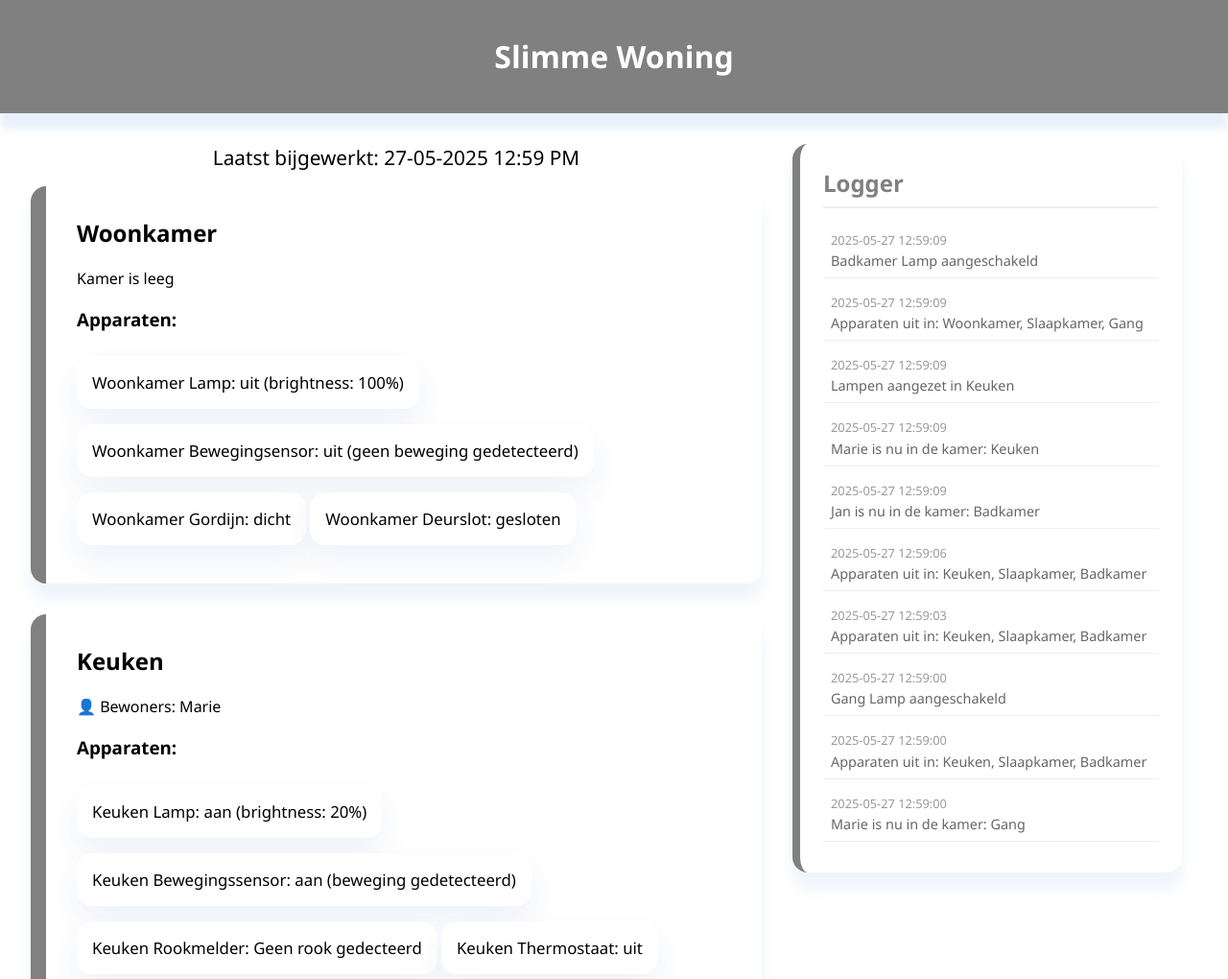
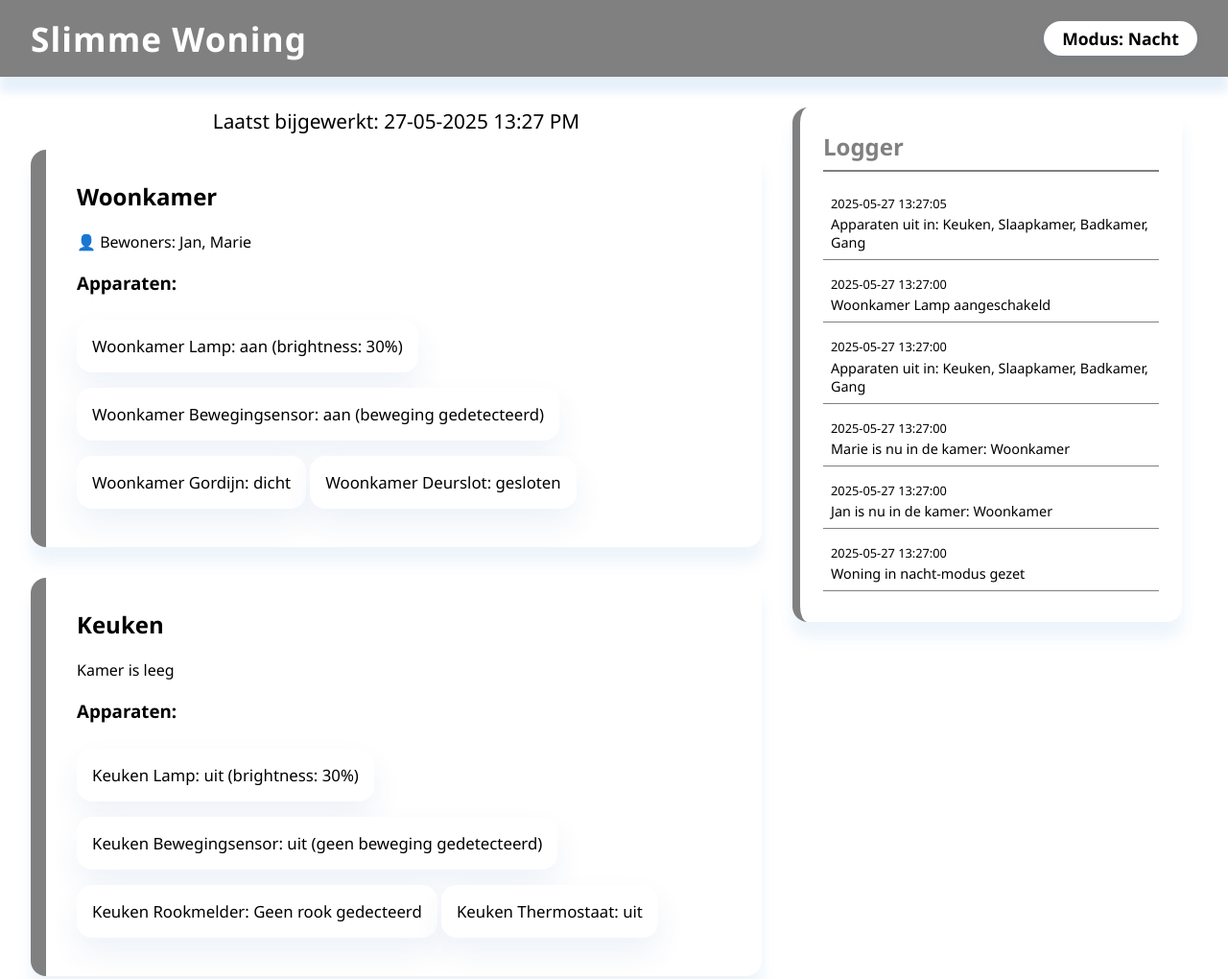
Before and after one commit to Khqled-syr/Smart-Home, a plain HTML site: page _site/index.html in a window 1280 px wide. Shown: the top 1020 px of the page at 96% size. Drawn offline with Linux system fonts and the light colour scheme.

Commit message:
fixed nacht, vakantie modus.

```diff
--- a/_site/index.html
+++ b/_site/index.html
@@ -8,25 +8,26 @@
 <body>
     <div class="header">
         <h1>Slimme Woning</h1>
+        <div class="modus">Modus: Nacht</div>
     </div>
     <div class="main-content">
         <div class="container">
-            <div class="tijdstip">Laatst bijgewerkt: 27-05-2025 12:59 PM</div>
+            <div class="tijdstip">Laatst bijgewerkt: 27-05-2025 13:27 PM</div>
 <div class="kamer">
 <h2>Woonkamer</h2>
-<div class="bewoners leeg">Kamer is leeg</div>
+<div class="bewoners">👤 Bewoners: Jan, Marie</div>
 <h3>Apparaten:</h3>
-<div class="apparaat">Woonkamer Lamp: uit (brightness: 100%)</div>
-<div class="apparaat">Woonkamer Bewegingsensor: uit (geen beweging gedetecteerd)</div>
+<div class="apparaat">Woonkamer Lamp: aan (brightness: 30%)</div>
+<div class="apparaat">Woonkamer Bewegingsensor: aan (beweging gedetecteerd)</div>
 <div class="apparaat">Woonkamer Gordijn: dicht</div>
 <div class="apparaat">Woonkamer Deurslot: gesloten</div>
 </div>
 <div class="kamer">
 <h2>Keuken</h2>
-<div class="bewoners">👤 Bewoners: Marie</div>
+<div class="bewoners leeg">Kamer is leeg</div>
 <h3>Apparaten:</h3>
-<div class="apparaat">Keuken Lamp: aan (brightness: 20%)</div>
-<div class="apparaat">Keuken Bewegingssensor: aan (beweging gedetecteerd)</div>
+<div class="apparaat">Keuken Lamp: uit (brightness: 30%)</div>
+<div class="apparaat">Keuken Bewegingsensor: uit (geen beweging gedetecteerd)</div>
 <div class="apparaat">Keuken Rookmelder: Geen rook gedecteerd</div>
 <div class="apparaat">Keuken Thermostaat: uit</div>
 </div>
@@ -34,67 +35,51 @@
 <h2>Slaapkamer</h2>
 <div class="bewoners leeg">Kamer is leeg</div>
 <h3>Apparaten:</h3>
-<div class="apparaat">Slaapkamer Lamp: uit (brightness: 20%)</div>
-<div class="apparaat">Slaapkamer Bewegingssensor: uit (geen beweging gedetecteerd)</div>
+<div class="apparaat">Slaapkamer Lamp: uit (brightness: 30%)</div>
+<div class="apparaat">Slaapkamer Bewegingsensor: uit (geen beweging gedetecteerd)</div>
 <div class="apparaat">Slaapkamer Gordijn: dicht</div>
 </div>
 <div class="kamer">
 <h2>Badkamer</h2>
-<div class="bewoners">👤 Bewoners: Jan</div>
+<div class="bewoners leeg">Kamer is leeg</div>
 <h3>Apparaten:</h3>
-<div class="apparaat">Badkamer Lamp: aan (brightness: 20%)</div>
-<div class="apparaat">Badkamer Bewegingssensor: aan (beweging gedetecteerd)</div>
+<div class="apparaat">Badkamer Lamp: uit (brightness: 30%)</div>
+<div class="apparaat">Badkamer Bewegingssensor: uit (geen beweging gedetecteerd)</div>
 </div>
 <div class="kamer">
 <h2>Gang</h2>
 <div class="bewoners leeg">Kamer is leeg</div>
 <h3>Apparaten:</h3>
-<div class="apparaat">Gang Lamp: uit (brightness: 100%)</div>
+<div class="apparaat">Gang Lamp: uit (brightness: 30%)</div>
 <div class="apparaat">Gang Bewegingssensor: uit (geen beweging gedetecteerd)</div>
-<div class="apparaat">Voordeur: open</div>
+<div class="apparaat">Voordeur: gesloten</div>
 </div>
 </div>
 <div class="logger-section">
 <h2>Logger</h2>
 <div class="log-entry">
-<div class="timestamp">2025-05-27 12:59:09</div>
-Badkamer Lamp aangeschakeld
+<div class="timestamp">2025-05-27 13:27:05</div>
+Apparaten uit in: Keuken, Slaapkamer, Badkamer, Gang
 </div>
 <div class="log-entry">
-<div class="timestamp">2025-05-27 12:59:09</div>
-Apparaten uit in: Woonkamer, Slaapkamer, Gang
+<div class="timestamp">2025-05-27 13:27:00</div>
+Woonkamer Lamp aangeschakeld
 </div>
 <div class="log-entry">
-<div class="timestamp">2025-05-27 12:59:09</div>
-Lampen aangezet in Keuken
+<div class="timestamp">2025-05-27 13:27:00</div>
+Apparaten uit in: Keuken, Slaapkamer, Badkamer, Gang
 </div>
 <div class="log-entry">
-<div class="timestamp">2025-05-27 12:59:09</div>
-Marie is nu in de kamer: Keuken
+<div class="timestamp">2025-05-27 13:27:00</div>
+Marie is nu in de kamer: Woonkamer
 </div>
 <div class="log-entry">
-<div class="timestamp">2025-05-27 12:59:09</div>
-Jan is nu in de kamer: Badkamer
+<div class="timestamp">2025-05-27 13:27:00</div>
+Jan is nu in de kamer: Woonkamer
 </div>
 <div class="log-entry">
-<div class="timestamp">2025-05-27 12:59:06</div>
-Apparaten uit in: Keuken, Slaapkamer, Badkamer
-</div>
-<div class="log-entry">
-<div class="timestamp">2025-05-27 12:59:03</div>
-Apparaten uit in: Keuken, Slaapkamer, Badkamer
-</div>
-<div class="log-entry">
-<div class="timestamp">2025-05-27 12:59:00</div>
-Gang Lamp aangeschakeld
-</div>
-<div class="log-entry">
-<div class="timestamp">2025-05-27 12:59:00</div>
-Apparaten uit in: Keuken, Slaapkamer, Badkamer
-</div>
-<div class="log-entry">
-<div class="timestamp">2025-05-27 12:59:00</div>
-Marie is nu in de kamer: Gang
+<div class="timestamp">2025-05-27 13:27:00</div>
+Woning in nacht-modus gezet
 </div>
 </div>
 </div>
--- a/_site/style.css
+++ b/_site/style.css
@@ -1,17 +1,37 @@
 body {
     font-family: 'Segoe UI', Arial, sans-serif;
     margin: 0;
-    background: linear-gradient(120deg, white 0%, white 100%);
     min-height: 100vh;
 }
 
 .header {
     background: gray;
     color: white;
-    padding: 1rem 0 1rem 0;
-    text-align: center;
+    padding: 1rem 2rem 1rem 2rem;
     box-shadow: 0 1rem 0.5rem rgba(25, 118, 210, 0.1);
     margin-bottom: 2rem;
+    position: relative;
+    display: flex;
+    align-items: center;
+    justify-content: space-between;
+}
+
+.header h1 {
+    margin: 0;
+    font-size: 2.2rem;
+    font-weight: 700;
+    letter-spacing: 0.03em;
+}
+
+.modus {
+    background: white;
+    color: black;
+    padding: 0.4rem 1.2rem;
+    border-radius: 1.2rem;
+    font-weight: bold;
+    font-size: 1.1rem;
+    box-shadow: 0 0.2rem 0.5rem rgba(25, 118, 210, 0.08);
+    margin-left: 2rem;
 }
 
 .main-content {
@@ -43,19 +63,19 @@ body {
     color: gray;
     margin-bottom: 1rem;
     padding-bottom: 0.5rem;
-    border-bottom: 2px solid #eee;
+    border-bottom: 2px solid gray;
 }
 
 .log-entry {
     font-size: 0.9rem;
     padding: 0.5rem;
     margin-bottom: 0.5rem;
-    border-bottom: 1px solid #eee;
-    color: #666;
+    border-bottom: 1px solid gray;
+    color: black;
 }
 
 .log-entry .timestamp {
-    color: #999;
+    color: black;
     font-size: 0.8rem;
     margin-bottom: 0.2rem;
 }
```
Also changed, not shown: 6 other files.
